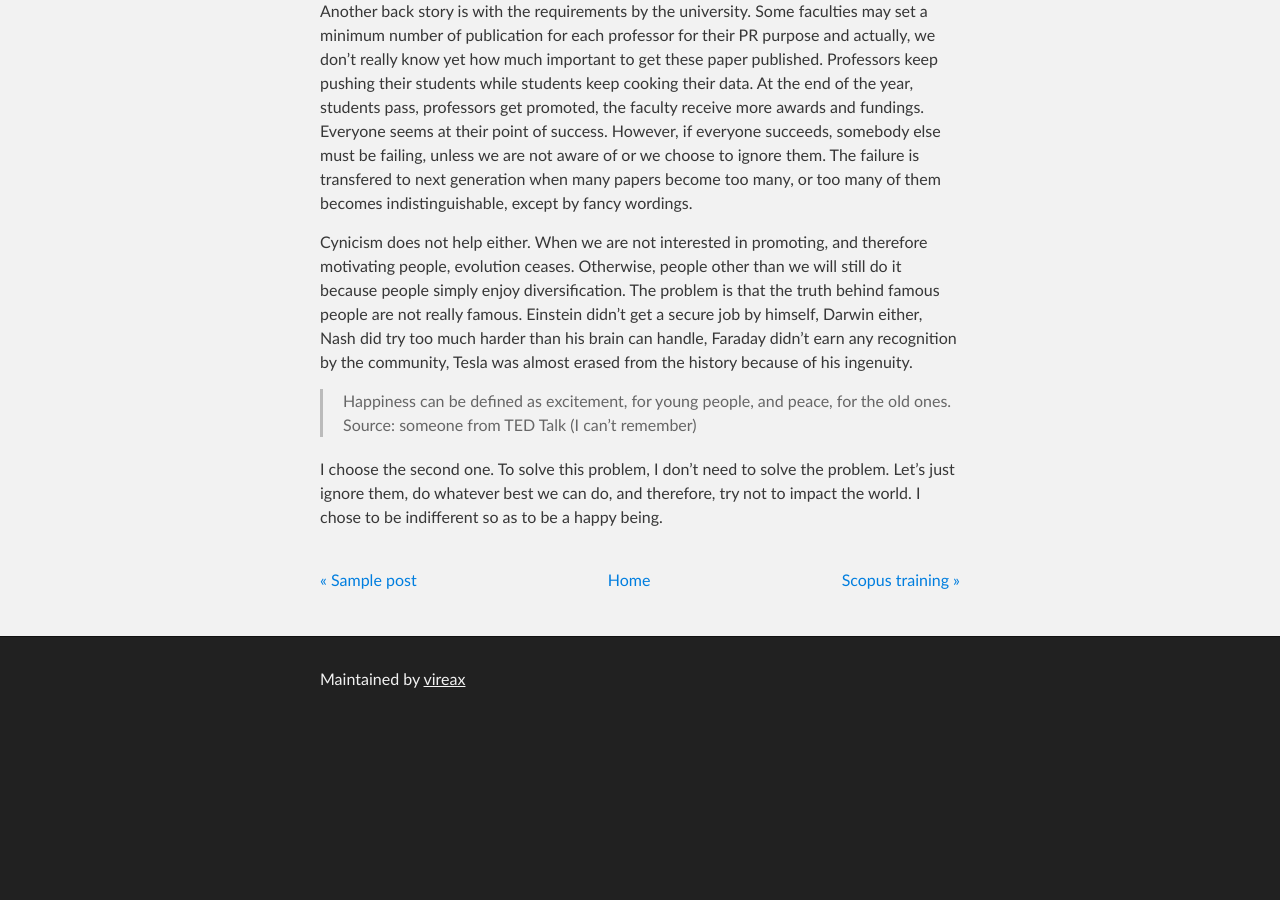
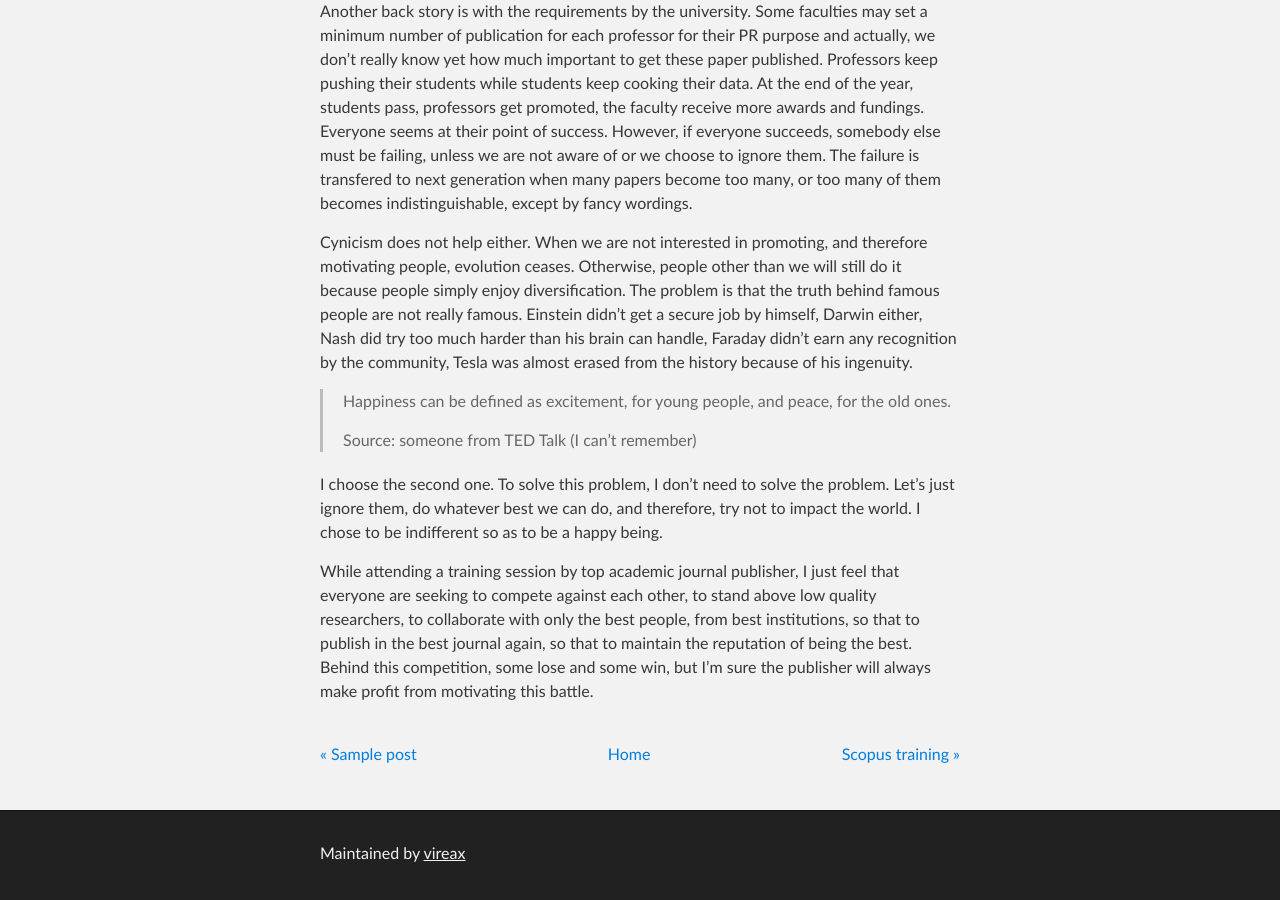
Before and after one commit to vireax/en, a Jekyll site: the page built from _posts/2014-02-11-fame-in-research-arena.md, in a window 1280 px wide and 900 px high, scrolled down 1114 px. Built offline with Jekyll 4.4.1, drawn with Linux system fonts in a browser that asks for light colours; before the commit the page ends 1840 px from its top, so only the background shows below that.

Commit message:
Update 2014-02-11-fame-in-research-arena.md

```diff
--- a/_posts/2014-02-11-fame-in-research-arena.md
+++ b/_posts/2014-02-11-fame-in-research-arena.md
@@ -21,6 +21,9 @@ Another back story is with the requirements by the university. Some faculties ma
 Cynicism does not help either. When we are not interested in promoting, and therefore motivating people, evolution ceases. Otherwise, people other than we will still do it because people simply enjoy diversification. The problem is that the truth behind famous people are not really famous. Einstein didn't get a secure job by himself, Darwin either, Nash did try too much harder than his brain can handle, Faraday didn't earn any recognition by the community, Tesla was almost erased from the history because of his ingenuity.
 
 > Happiness can be defined as excitement, for young people, and peace, for the old ones.
+>
 > Source: someone from TED Talk (I can't remember)
 
 I choose the second one. To solve this problem, I don't need to solve the problem. Let's just ignore them, do whatever best we can do, and therefore, try not to impact the world. I chose to be indifferent so as to be a happy being.
+
+While attending a training session by top academic journal publisher, I just feel that everyone are seeking to compete against each other, to stand above low quality researchers, to collaborate with only the best people, from best institutions, so that to publish in the best journal again, so that to maintain the reputation of being the best. Behind this competition, some lose and some win, but I'm sure the publisher will always make profit from motivating this battle.
```
